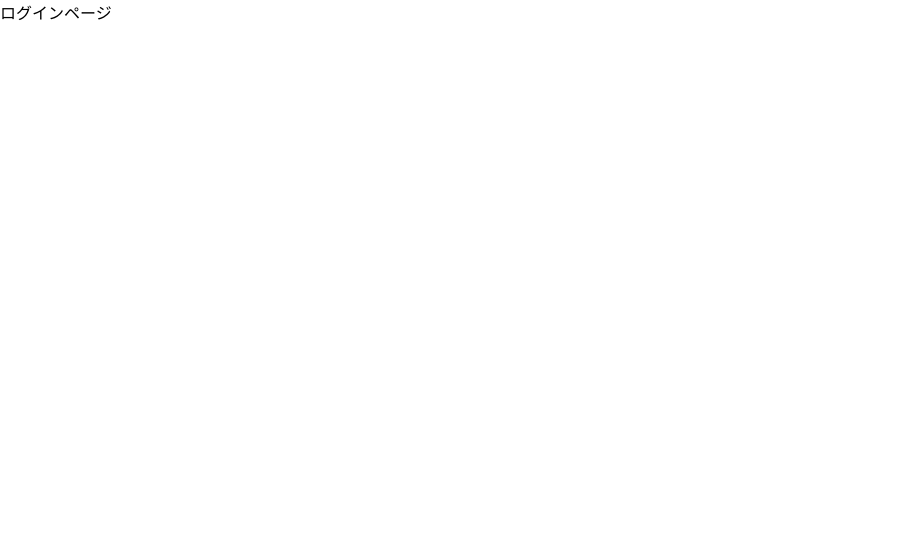
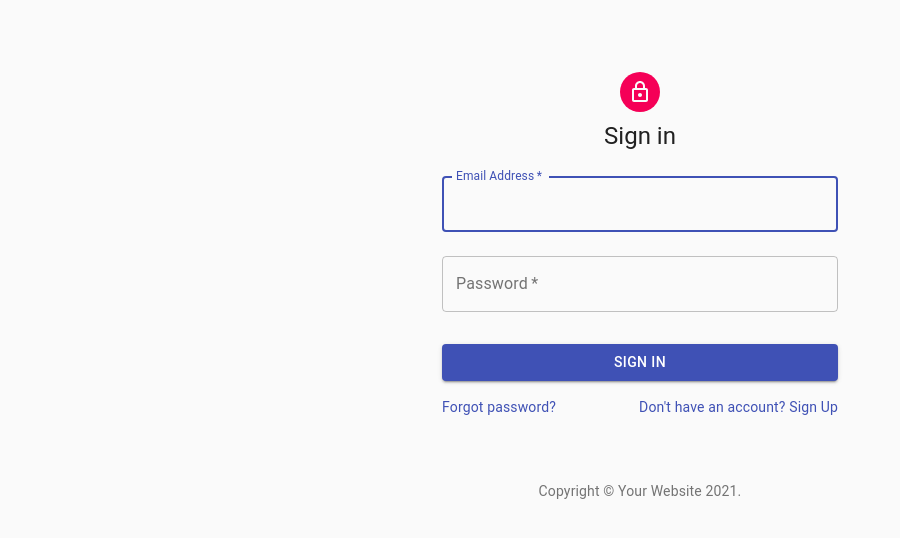
Before and after one commit to s-udaka/my-calendar-front, a React (Create React App) app in the folder my-calendar/: page / in a window 1280 px wide. Shown: the top 538 px of the page, without its empty margins (0-900 px from the left). Built offline with nearby package versions, Linux system fonts and the light colour scheme.

Commit message:
ログイン画面まで再作成

```diff
--- a/my-calendar/package.json
+++ b/my-calendar/package.json
@@ -3,6 +3,8 @@
   "version": "0.1.0",
   "private": true,
   "dependencies": {
+    "@material-ui/core": "^4.11.4",
+    "@material-ui/icons": "^4.11.2",
     "@testing-library/jest-dom": "^5.11.4",
     "@testing-library/react": "^11.1.0",
     "@testing-library/user-event": "^12.1.10",
--- a/my-calendar/src/App.tsx
+++ b/my-calendar/src/App.tsx
@@ -1,15 +1,16 @@
 import React from 'react';
-import { BrowserRouter as Router, Route, Switch } from "react-router-dom";
+import { BrowserRouter as Router, Route, Switch, Redirect } from "react-router-dom";
 import './App.css';
-import SignIn from './components/pages/SignIn';
-import SignUp from './components/pages/SignUp';
+import Login from './components/pages/Login';
+import UserCreate from './components/pages/UserCreate';
 
 const App: React.FC = () => {
   return (
     <Router>
       <Switch>
-        <Route path="/signup" component={SignUp} exact />
-        <Route path="/" component={SignIn} exact />
+        <Route path="/signup" component={UserCreate} exact />
+        <Route path="/" component={Login} exact />
+        <Redirect to="/" />
       </Switch>
     </Router>
   );
--- /dev/null
+++ b/my-calendar/src/components/pages/Login.tsx
@@ -0,0 +1,10 @@
+import React from "react";
+import SignInTemplate from "../templates/SignInTemplate";
+
+const Login: React.FC = () => {
+    return (
+        <SignInTemplate />
+    );
+}
+
+export default Login;
--- a/my-calendar/src/components/pages/SignIn.tsx
+++ /dev/null
@@ -1,7 +0,0 @@
-import React from "react";
-
-const SignIn: React.FC = () => {
-    return <>ログインページ</>;
-}
-
-export default SignIn;
--- a/my-calendar/src/components/pages/SignUp.tsx
+++ b/my-calendar/src/components/pages/UserCreate.tsx
@@ -1,7 +1,7 @@
 import React from "react";
 
-const SignUp: React.FC = () => {
+const UserCreate: React.FC = () => {
     return <>アカウント作成ページ</>;
 }
 
-export default SignUp;
+export default UserCreate;
--- /dev/null
+++ b/my-calendar/src/components/templates/SignInTemplate.tsx
@@ -0,0 +1,115 @@
+import React from 'react';
+import Avatar from '@material-ui/core/Avatar';
+import Button from '@material-ui/core/Button';
+import CssBaseline from '@material-ui/core/CssBaseline';
+import TextField from '@material-ui/core/TextField';
+// import FormControlLabel from '@material-ui/core/FormControlLabel';
+// import Checkbox from '@material-ui/core/Checkbox';
+import Link from '@material-ui/core/Link';
+import Grid from '@material-ui/core/Grid';
+import Box from '@material-ui/core/Box';
+import LockOutlinedIcon from '@material-ui/icons/LockOutlined';
+import Typography from '@material-ui/core/Typography';
+import { makeStyles } from '@material-ui/core/styles';
+import Container from '@material-ui/core/Container';
+
+const Copyright = () => {
+  return (
+    <Typography variant="body2" color="textSecondary" align="center">
+      {'Copyright © '}
+      <Link color="inherit" href="https://material-ui.com/">
+        Your Website
+      </Link>{' '}
+      {new Date().getFullYear()}
+      {'.'}
+    </Typography>
+  );
+}
+
+const useStyles = makeStyles((theme) => ({
+  paper: {
+    marginTop: theme.spacing(8),
+    display: 'flex',
+    flexDirection: 'column',
+    alignItems: 'center',
+  },
+  avatar: {
+    margin: theme.spacing(1),
+    backgroundColor: theme.palette.secondary.main,
+  },
+  form: {
+    width: '100%', // Fix IE 11 issue.
+    marginTop: theme.spacing(1),
+  },
+  submit: {
+    margin: theme.spacing(3, 0, 2),
+  },
+}));
+
+const SignInTemplate: React.FC = () => {
+  const classes = useStyles();
+
+  return (
+    <Container component="main" maxWidth="xs">
+      <CssBaseline />
+      <div className={classes.paper}>
+        <Avatar className={classes.avatar}>
+          <LockOutlinedIcon />
+        </Avatar>
+        <Typography component="h1" variant="h5">
+          Sign in
+        </Typography>
+        <form className={classes.form} noValidate>
+          <TextField
+            variant="outlined"
+            margin="normal"
+            required
+            fullWidth
+            id="email"
+            label="Email Address"
+            name="email"
+            autoComplete="email"
+            autoFocus
+          />
+          <TextField
+            variant="outlined"
+            margin="normal"
+            required
+            fullWidth
+            name="password"
+            label="Password"
+            type="password"
+            id="password"
+            autoComplete="current-password"
+          />
+          <Button
+            type="submit"
+            fullWidth
+            variant="contained"
+            color="primary"
+            className={classes.submit}
+          >
+            Sign In
+          </Button>
+          <Grid container>
+            <Grid item xs>
+              <Link href="#" variant="body2">
+                Forgot password?
+              </Link>
+            </Grid>
+            <Grid item>
+              <Link href="/signup" variant="body2">
+                {"Don't have an account? Sign Up"}
+              </Link>
+            </Grid>
+          </Grid>
+        </form>
+      </div>
+      <Box mt={8}>
+        <Copyright />
+      </Box>
+    </Container>
+  );
+};
+
+export default SignInTemplate;
```
Also changed, not shown: 2 other files (tests, documents, lock files or other folders).
